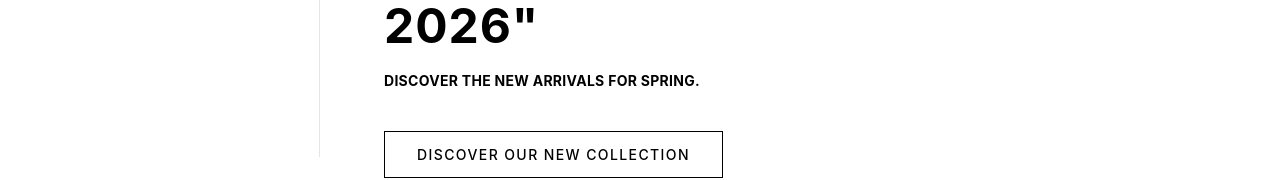
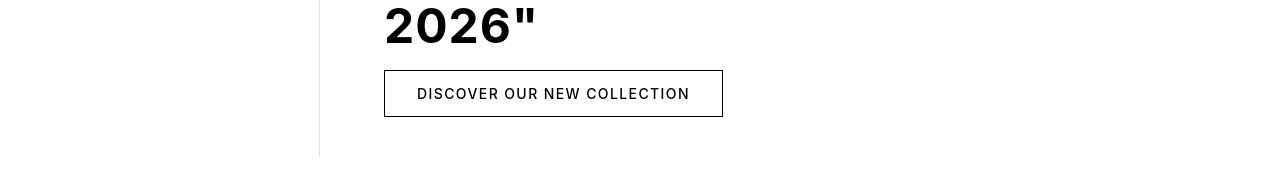
Before and after one commit to ejamesthedon1-del/Livdonstore, a React (Vite) app: page / in a window 1280 px wide. Shown: the part 643-823 px from the top of the page. Built offline with nearby package versions, Linux system fonts and the light colour scheme.

Commit message:
Remove subtext under headline and move button closer to headline

```diff
--- a/src/components/HeroSection.jsx
+++ b/src/components/HeroSection.jsx
@@ -26,15 +26,6 @@ const HeroSection = () => {
         <h1 className="f-display--02 f-display--bold">
           NEW COLLECTION "PRINTEMPS 2026"
         </h1>
-        <div className="a-rich-text__inner">
-          <div className="m-media m-media--has-text">
-            <div className="m-media__text">
-              <p className="f-body f-body--bold">
-                DISCOVER THE NEW ARRIVALS FOR SPRING.
-              </p>
-            </div>
-          </div>
-        </div>
         <div className="a-rich-text__button">
           <a href={heroImage.link} className="a-btn a-btn--outline">
             DISCOVER OUR NEW COLLECTION
--- a/src/index.css
+++ b/src/index.css
@@ -518,13 +518,13 @@ body {
 }
 
 .a-rich-text__button {
-  margin-top: 2rem;
+  margin-top: 0.5rem;
   text-align: left;
 }
 
 @media (min-width: 768px) {
   .a-rich-text__button {
-    margin-top: 2.5rem;
+    margin-top: 0.75rem;
   }
 }
 
```
